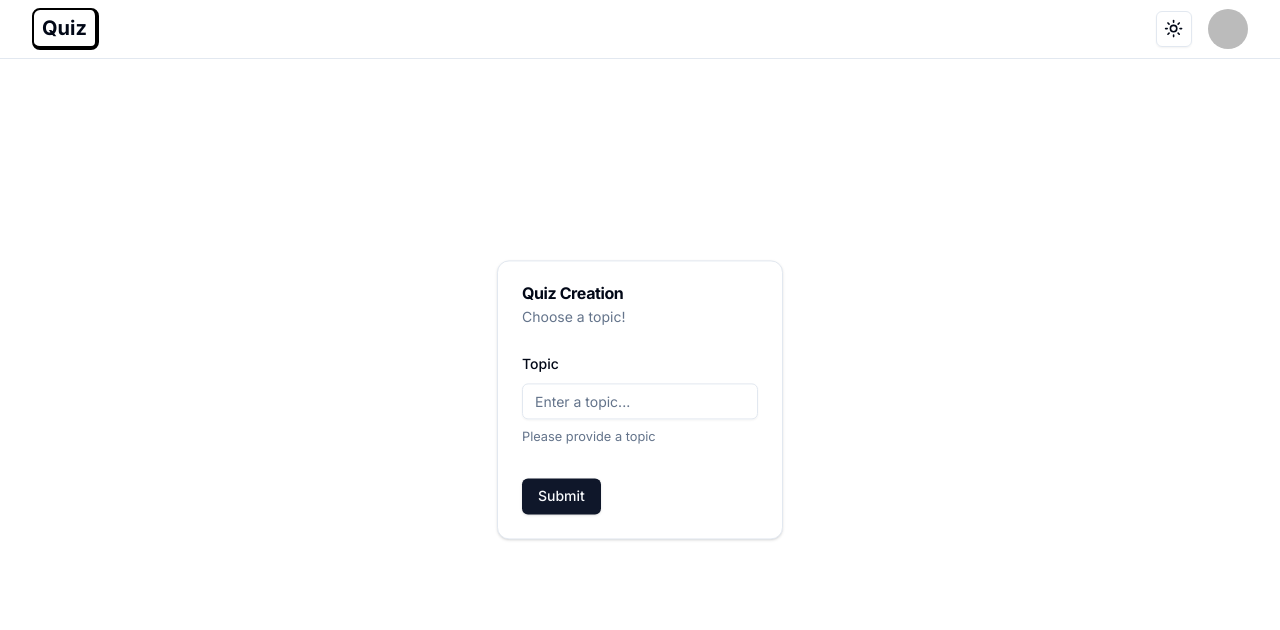
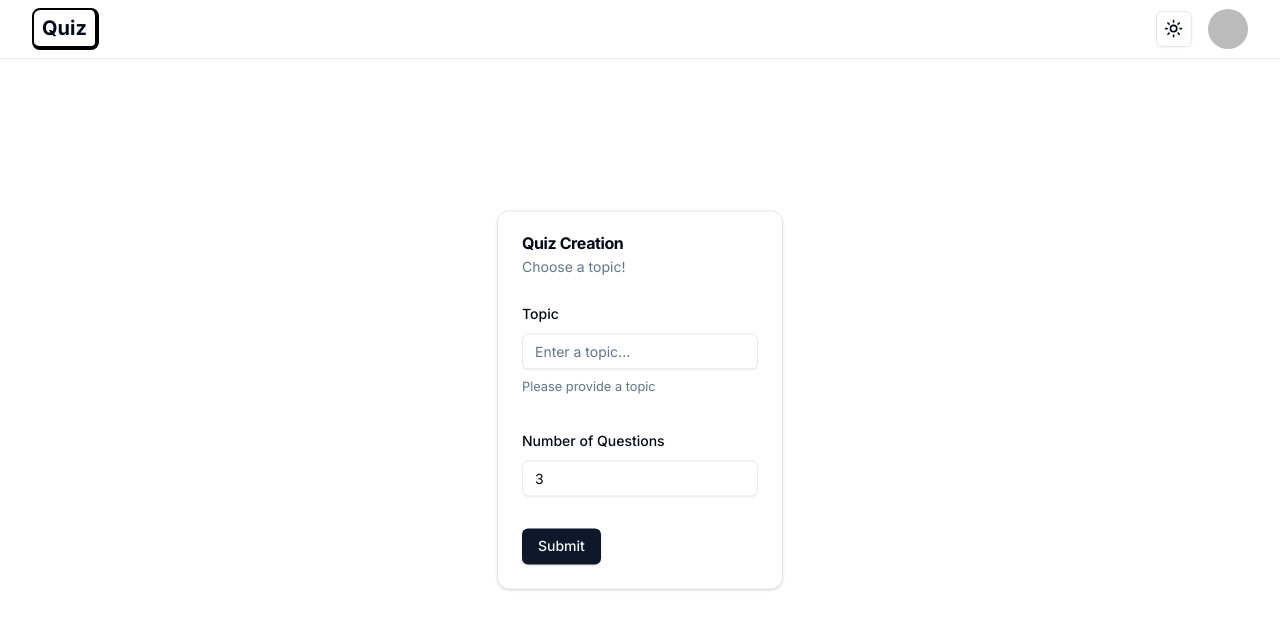
Before and after one commit to carlsondultra/openai-quiz, a Next.js app: page /quiz in a window 1280 px wide. Shown: the top 630 px of the page. Built offline with nearby package versions, Linux system fonts and the light colour scheme; no server answers; sample sign-in values are in the browser's storage.

Commit message:
adding another form field to quiz form

```diff
--- a/src/components/QuizCreation.tsx
+++ b/src/components/QuizCreation.tsx
@@ -64,6 +64,27 @@ function onSubmit (input: Input){
                             </FormItem>
                         )}
                         />
+                        <FormField
+                        control={form.control}
+                        name="amount"
+                        render={({ field }) => (
+                            <FormItem>
+                            <FormLabel>Number of Questions</FormLabel>
+                            <FormControl>
+                                <Input placeholder="Enter an amount..."
+                                {...field}
+                                type='number'
+                                min={1}
+                                max={10}
+                                onChange = {e => {
+                                    form.setValue('amount', parseInt(e.target.value))
+                                }}
+                                />
+                            </FormControl>
+                            <FormMessage />
+                            </FormItem>
+                        )}
+                        />
                         <Button type="submit">Submit</Button>
                     </form>
                 </Form>
```
